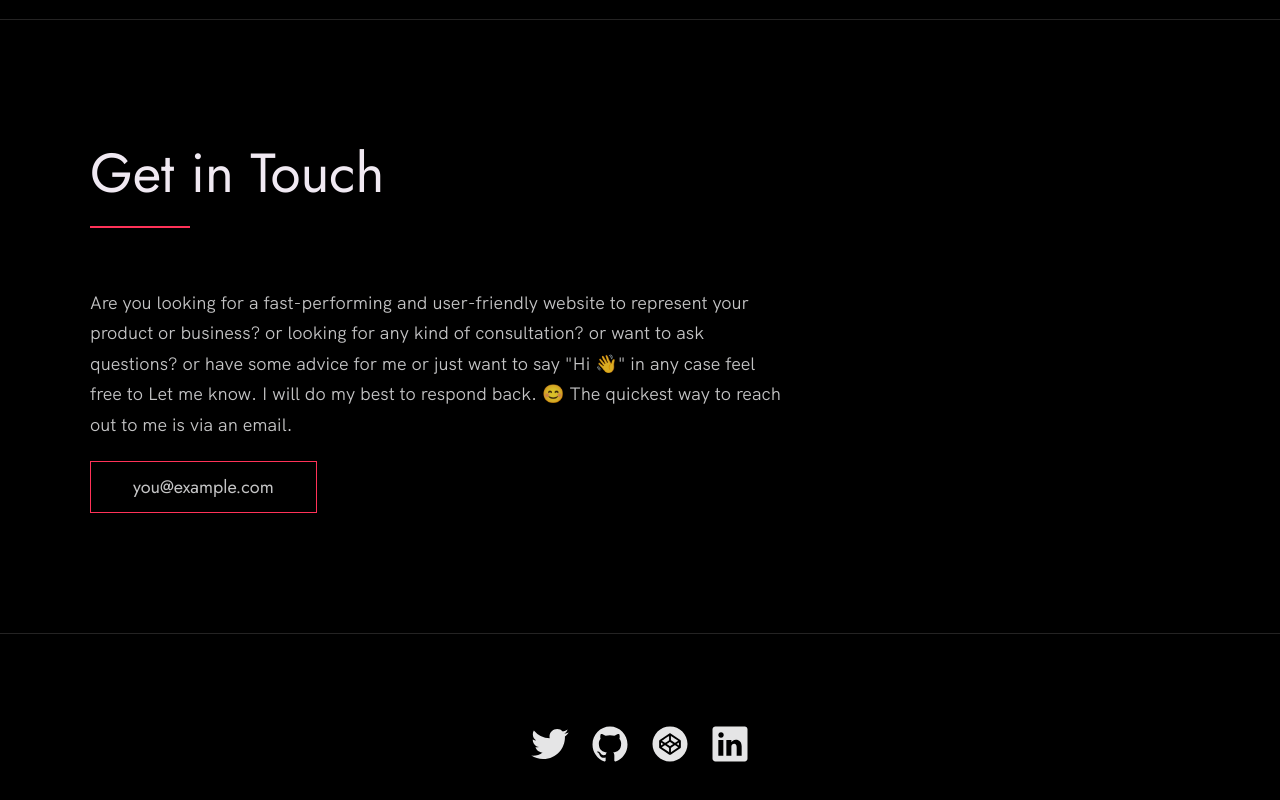
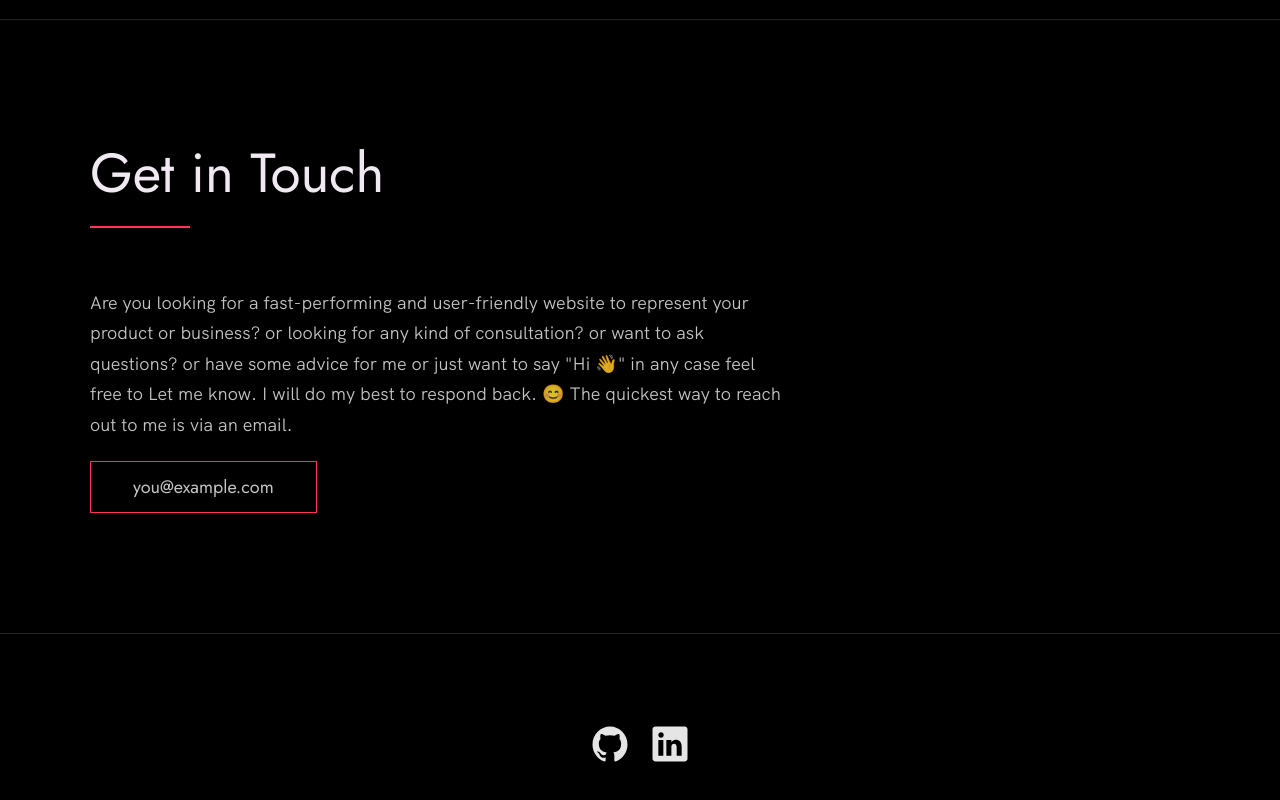
Before and after one commit to Ikamrava/my-portfolio, a website built with Vite: page index.html in a window 1280 px wide. Shown: the part 3447-4247 px from the top of the page. Built offline with nearby package versions, Linux system fonts and the light colour scheme.

Commit message:
remove codepen

```diff
--- a/index.html
+++ b/index.html
@@ -192,23 +192,15 @@
     <div class="row">
       <!-- Update the links to point to your accounts -->
       <ul class="footer__social-links">
-        <li class="footer__social-link-item">
-          <a href="https://twitter.com/nisarhassan12/" title="Link to Twitter Profile">
-            <img src="./images/twitter.svg" class="footer__social-image" alt="Twitter">
-          </a>
-        </li>
+
         <li class="footer__social-link-item">
           <a href="https://github.com/nisarhassan12/" title="Link to Github Profile">
             <img src="./images/github.svg" class="footer__social-image" alt="Github">
           </a>
         </li>
+
         <li class="footer__social-link-item">
-          <a href="https://codepen.io/nisar_hassan" title="Link to Codepen Profile">
-            <img src="./images/codepen.svg" class="footer__social-image" alt="Codepen">
-          </a>
-        </li>
-        <li class="footer__social-link-item">
-          <a href="https://www.linkedin.com/in/nisar-hassan-naqvi-413466199/">
+          <a href="https://www.linkedin.com/in/iman-kamrava-65a98225/">
             <img src="./images/linkedin.svg" title="Link to Linkedin Profile" class="footer__social-image" alt="Linkedin">
           </a>
         </li>
```
